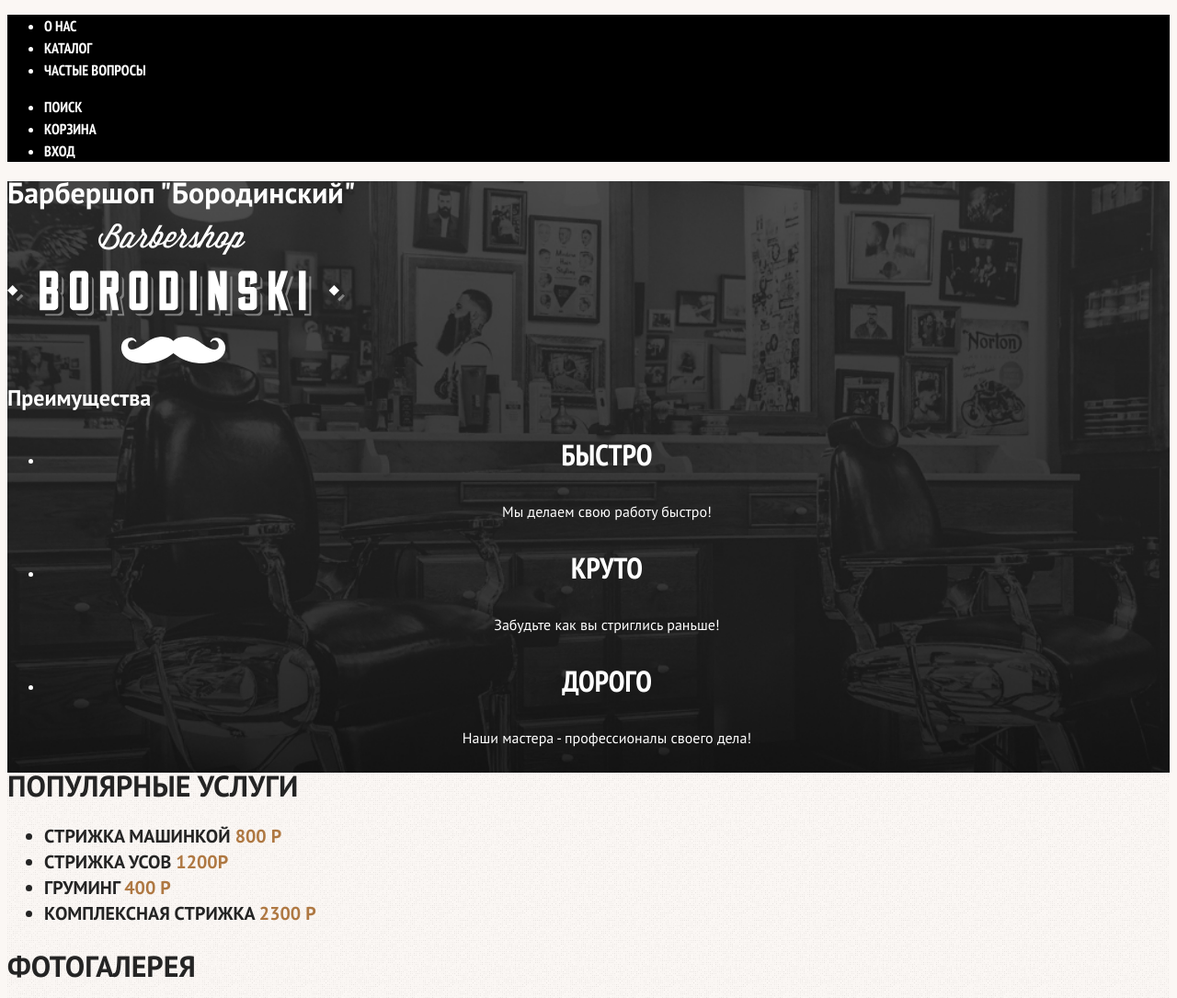
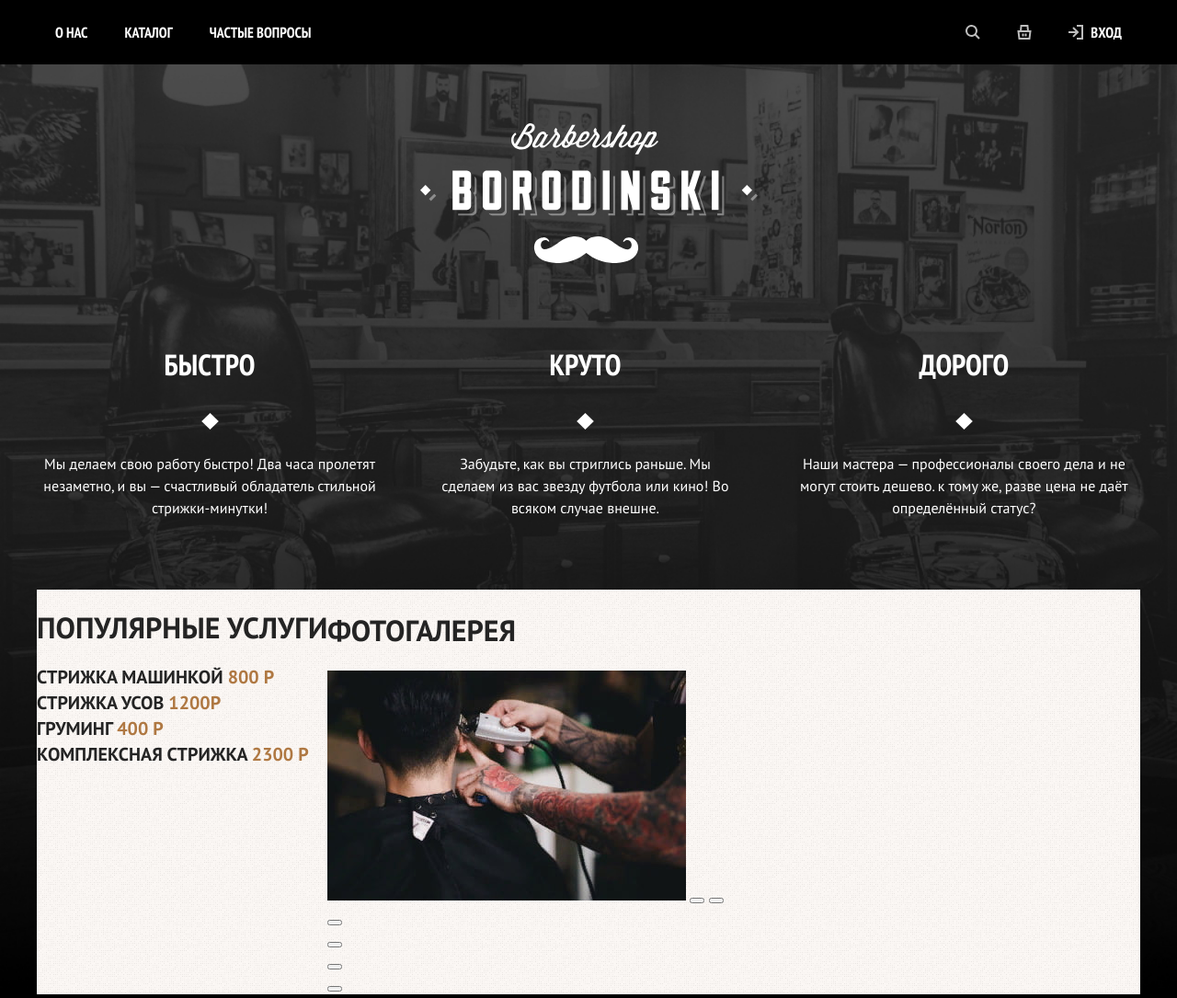
Before and after one commit to flusx/my-remote-repository, a website: page index.html in a window 1280 px wide. Shown: the top 1085 px of the page at 92% size. Drawn offline with Linux system fonts and the light colour scheme.

Commit message:
added flexboxes

```diff
--- a/index.html
+++ b/index.html
@@ -14,33 +14,107 @@
                     <li class="navigation-item"><a class="navigation-link" href="faq.html">Частые вопросы</a> </li>
                 </ul>
                 <ul class="navigation-list navigation-user">
-                    <li class="navigation-user"><a class="navigation-link" href="#"><span class="visually-hidden">Поиск</span></a> </li>
-                    <li class="navigation-user"><a class="navigation-link" href="#"><span class="visually-hidden">Корзина</span></a> </li>
-                    <li class="navigation-user"><a class="navigation-link" href="#"><span class="visually-hidden">Вход</span></a> </li>
+                    <li class="navigation-user">
+                        <a class="navigation-link" href="#">
+                            <span class="visually-hidden">Поиск</span>
+                            <svg
+                                xmlns="http://www.w3.org/2000/svg"
+                                width="16"
+                                height="16"
+                                fill="none"
+                            >
+                                <path
+                                    fill="#BDBDBD"
+                                    fill-rule="evenodd"
+                                    d="M11 6.5a4.5 4.5 0 1 1-9 0 4.5 4.5 0 0 1 9 0Zm-.665 5.249a6.5 6.5 0 1 1 1.414-1.414l3.958 3.958-1.414 1.414-3.958-3.958Z"
+                                    clip-rule="evenodd"
+                                />
+                            </svg>
+                        </a>
+                    </li>
+                    <li class="navigation-user">
+                        <a class="navigation-link" href="#">
+                            <span class="visually-hidden">Корзина</span>
+                            <svg
+                                xmlns="http://www.w3.org/2000/svg"
+                                width="16"
+                                height="16"
+                                fill="none"
+                            >
+                                <path
+                                    fill="#BDBDBD"
+                                    fill-rule="evenodd"
+                                    d="M3.09 6 3.577.905 3.662 0h8.676l.086.905L12.909 6h2.724l-.14 1.124-1 8-.11.876H1.617l-.11-.876-1-8L.368 6H3.09ZM5.1 6h5.8l-.38-4H5.48L5.1 6Zm-1.717 8-.75-6h10.734l-.75 6H3.383ZM8.5 9.5v3h2v-3h-2Zm-3 3v-3h2v3h-2Z"
+                                    clip-rule="evenodd"
+                                />
+                            </svg>
+                        </a>
+                    </li>
+                    <li class="navigation-user">
+                        <a class="navigation-link" href="#">
+                            <span class="visually-hidden">Вход</span>
+                            <svg
+                                xmlns="http://www.w3.org/2000/svg"
+                                width="16"
+                                height="16"
+                                fill="none"
+                            >
+                                <path
+                                    fill="#BDBDBD"
+                                    fill-rule="evenodd"
+                                    d="M9 2h5v12H9v2h7V0H9v2ZM4.293 3.707 7.536 6.95H0v2h7.536l-3.243 3.242 1.414 1.415 4.95-4.95.707-.707-.707-.707-4.95-4.95-1.414 1.414Z"
+                                    clip-rule="evenodd"
+                                />
+                            </svg>
+                            Вход
+                        </a>
+                    </li>
                 </ul>
             </nav>
         </header>
         <main class="main-index">
             <h1 class="visually-hidden">Барбершоп "Бородинский"</h1>
-            <img class="logo" src="img/logo-full-dark.svg" alt="Логотип барбершопа Бородинский">
+            <div class="logo">
+                <img src="img/logo-full-dark.svg" alt="Логотип барбершопа Бородинский">
+            </div>
             <section class="advantages">
                 <h2 class="visually-hidden">Преимущества</h2>
                 <ul class="advantages-list">
                      <li class="advantages-item">
                         <h3 class="advantages-title">Быстро</h3>
-                        <p class="advantages-description">Мы делаем свою работу быстро!</p>
+                        <svg width="25" height="24" viewBox="0 0 25 24" fill="none" xmlns="http://www.w3.org/2000/svg">
+                            <path d="M12.5 3L21.8022 12L12.5 21L3.19775 12L12.5 3Z" fill="white"/>
+                        </svg>
+
+                        <p class="advantages-description">Мы делаем свою работу быстро!
+                            Два часа пролетят незаметно, и вы — счастливый обладатель
+                            стильной стрижки-минутки!
+                        </p>
                     </li>
                     <li class="advantages-item">
                         <h3 class="advantages-title">Круто</h3>
-                        <p class="advantages-description">Забудьте как вы стриглись раньше!</p>
+                        <svg width="25" height="24" viewBox="0 0 25 24" fill="none" xmlns="http://www.w3.org/2000/svg">
+                            <path d="M12.5 3L21.8022 12L12.5 21L3.19775 12L12.5 3Z" fill="white"/>
+                        </svg>
+
+                        <p class="advantages-description">Забудьте, как вы стриглись раньше.
+                             Мы сделаем из вас звезду футбола или кино! Во всяком случае внешне.
+                        </p>
                     </li>
                     <li class="advantages-item">
                         <h3 class="advantages-title">Дорого</h3>
-                        <p class="advantages-description">Наши мастера - профессионалы своего дела!</p>
+                        <svg width="25" height="24" viewBox="0 0 25 24" fill="none" xmlns="http://www.w3.org/2000/svg">
+                            <path d="M12.5 3L21.8022 12L12.5 21L3.19775 12L12.5 3Z" fill="white"/>
+                        </svg>
+
+                        <p class="advantages-description">Наши мастера — профессионалы
+                             своего дела и не могут стоить дешево. к тому же, разве цена
+                              не даёт определённый статус?
+                        </p>
                     </li>
                 </ul>
             </section>
-        <div class="index-columns">
+        <div class="index-columns-top">
             <section class="services">
                 <h2 class="services-title">Популярные услуги</h2>
                 <ul class="services-list">
@@ -99,7 +173,7 @@
                 </ol>
             </section>
         </div>
-        <div class="index-columns">
+        <div class="index-columns-bottom">
             <section class="contacts">
                 <h2 class="contacts-title">Контакты</h2>
                 <h3 class="contacts-subtitle">Барбершоп "Бородинский"</h3>
--- a/styles/styles.css
+++ b/styles/styles.css
@@ -39,6 +39,8 @@ body {
     line-height: 24px;
     background-color: #fbf7f4;
     color: #242424;
+    margin: 0;
+    padding: 0;
 }
 
 .button {
@@ -56,6 +58,11 @@ body {
 .page-header {
     color: #ffffff;
     background-color: #000000;
+    height: 70px;
+    padding: 0 60px 0;
+    display: flex;
+    align-items: center;
+    justify-content: space-between;
 }
 
 .navigation-link {
@@ -67,6 +74,9 @@ body {
     background-color: #000000;
     text-decoration: none;
     text-transform: uppercase;
+    display: flex;
+    gap: 8px;
+    align-items: center;
 }
 
 .main-index {
@@ -79,6 +89,9 @@ body {
 
 .advantages-list {
     text-align: center;
+    display: flex;
+    gap: 54.5px;
+    padding: 61px 40px;
 }
 
 .advantages-title {
@@ -88,12 +101,27 @@ body {
     text-transform: uppercase;
 }
 
-.index-columns {
+
+
+.index-columns-top {
     color: #242424;
     background-color: #fbf7f4;
     background-image: url("../img/noisy.png");
+    display: flex;
+    margin-left: 40px;
+    margin-right: 40px;
+    margin-bottom: 31px ;
 }
 
+.index-columns-bottom {
+    color: #242424;
+    background-color: #fbf7f4;
+    background-image: url("../img/noisy.png");
+    display: flex;
+    margin-left: 40px;
+    margin-right: 40px;
+
+}
 .services {
     text-transform: uppercase;
 }
@@ -176,6 +204,9 @@ text-transform: uppercase;
     background-color: #242424;
     background-image: url("../img/noisy.png");
     background-repeat: repeat;
+    display: flex;
+    justify-content: space-between;
+    padding: 40px;
   }
 
 .page-footer a {
@@ -226,3 +257,62 @@ text-transform: uppercase;
     text-decoration: underline;
     text-transform: uppercase;
   }
+
+  .navigation{
+    display: flex;
+    justify-content: space-between;
+    align-items: center;
+    width: 100%;
+  }
+
+  .navigation-list {
+    display: flex;
+    justify-content: space-between;
+    gap: 40px;
+    align-items: center;
+
+  }
+
+  ul, ol {
+    list-style: none;
+    margin:0;
+    padding: 0;
+  }
+
+  .visually-hidden{
+    visibility: hidden;
+    position: fixed;
+    top: -1px;
+    left: -1px;
+  }
+
+  .logo {
+    display: flex;
+    justify-content: center;
+    align-items: center;
+    flex-shrink: 0;
+    padding-top: 64px;
+  }
+
+
+
+  .footer-contacts{
+    width: 100%;
+    display: flex;
+    flex-direction: column;
+    align-items: flex-start;
+  }
+
+  .newsletter{
+    width: 100%;
+    display: flex;
+    flex-direction: column;
+    align-items: center;
+  }
+
+  .footer-social{
+    width: 100%;
+    display: flex;
+    flex-direction: column;
+    align-items: flex-end;
+  }
```
Also changed, not shown: img/bullet.svg (added), img/cart.svg (added), img/login.svg (added), img/search.svg (added).
